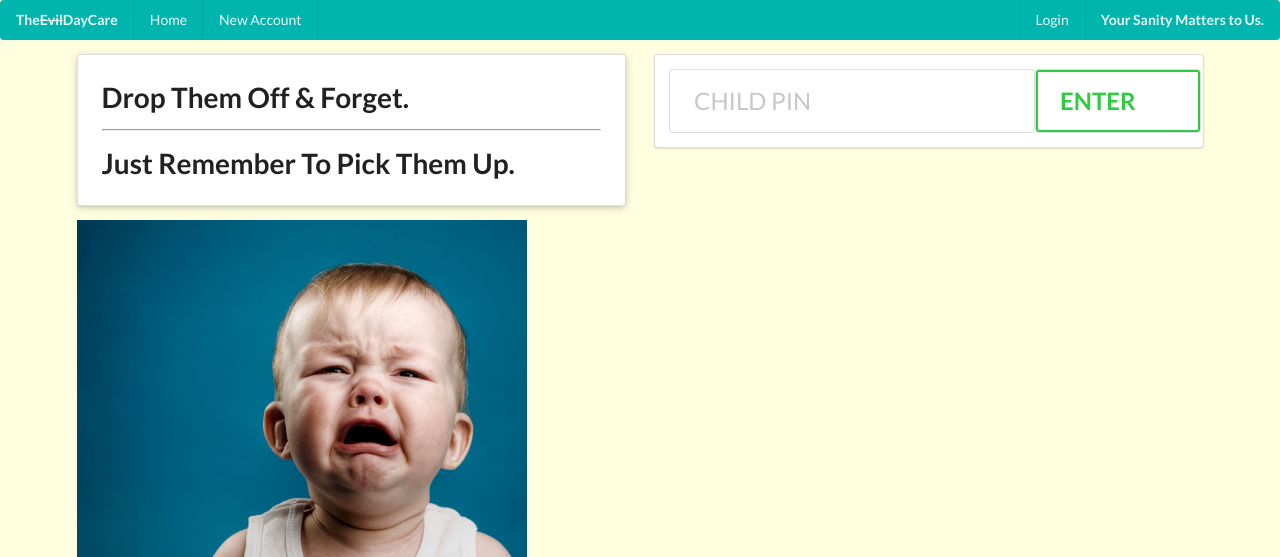
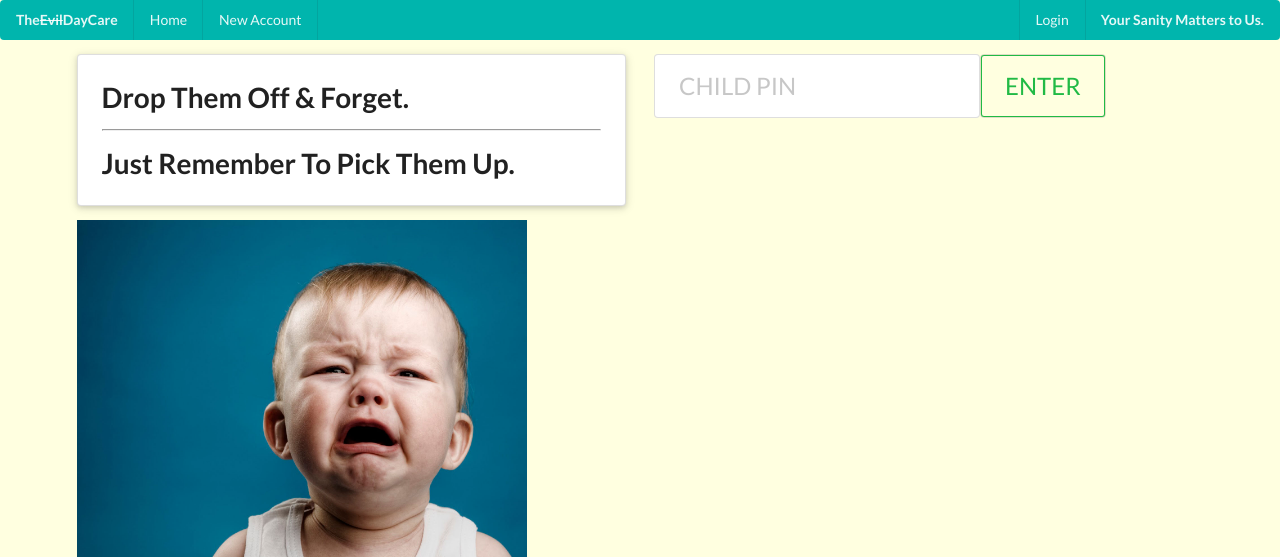
Before and after one commit to buypolarbear/childcare_check_in, a Django app: page / in a window 1280 px wide. Shown: the top 557 px of the page. Run offline with Django 3.2, Linux system fonts and the light colour scheme.

Commit message:
fixed doesnotexist error when inputting wrong pin

```diff
--- a/childcare_check_in/childcare_app/views.py
+++ b/childcare_check_in/childcare_app/views.py
@@ -8,6 +8,7 @@ from random import choice
 from string import digits
 from django.http import HttpResponseRedirect
 from datetime import datetime
+from django.core.exceptions import ObjectDoesNotExist
 
 
 from childcare_app.models import Child, Profile, Check
@@ -27,13 +28,17 @@ class IndexView(TemplateView):
 
     def post(self, request):
         code = request.POST["code"]
-        child = Child.objects.get(code=code)
-        check = Check.objects.filter(child=child).first()
-        if check:
-            if not check.on_site:
-                return HttpResponseRedirect(reverse("check_create_view", args=[child.id]))
-            return HttpResponseRedirect(reverse("check_update_view", args=[check.id]))
-        return HttpResponseRedirect(reverse("check_create_view", args=[child.id]))
+        try:
+            child = Child.objects.get(code=code)
+            check = Check.objects.filter(child=child).first()
+            if check:
+                if not check.on_site:
+                    return HttpResponseRedirect(reverse("check_create_view", args=[child.id]))
+                return HttpResponseRedirect(reverse("check_update_view", args=[check.id]))
+            return HttpResponseRedirect(reverse("check_create_view", args=[child.id]))
+        except ObjectDoesNotExist:
+            return HttpResponseRedirect(reverse("index_view"))
+
 
 
 class UserCreateView(CreateView):
@@ -44,7 +49,7 @@ class UserCreateView(CreateView):
 
 class ChildCreateView(CreateView):
     model = Child
-    success_url = reverse_lazy("index_view")
+    success_url = reverse_lazy("profile_view")
     fields = ('first_name', 'last_name', 'parent')
 
     def form_valid(self, form):
@@ -79,17 +84,3 @@ class CheckUpdateView(UpdateView):
             instance.time_out = datetime.now()
             return super().form_valid(form)
         return super().form_invalid(form)
-
-
-# class ChildUpdateView(UpdateView):
-#     model = Child
-#     fields = ('on_site',)
-#     success_url = reverse_lazy("index_view")
-#
-#     def form_valid(self, form):
-#         instance = form.save(commit=False)
-#         if instance.on_site:
-#             instance.check_in = datetime.now()
-#         else:
-#             instance.check_out = datetime.now()
-#         return super().form_valid(form)
--- a/childcare_check_in/templates/index.html
+++ b/childcare_check_in/templates/index.html
@@ -17,15 +17,13 @@
 
   </div>
   <div class="column">
-  <div class="ui segment">
     <form class="" action="" method="post">
       {% csrf_token %}
-      <div class="ui massive icon input">
-        <input type="text" name="code" placeholder="CHILD PIN">
-        <input type="submit" class="massive ui inverted green button" value="ENTER">
+      <div class="ui massive input">
+        <input type="number" name="code" placeholder="CHILD PIN">
+        <input type="submit" class="massive ui basic green button" value="ENTER">
       </div>
     </form>
-  </div>
   </div>
 
 </div>
```
Also changed, not shown: childcare_check_in/templates/childcare_app/check_form.html (+7 -2 lines).
